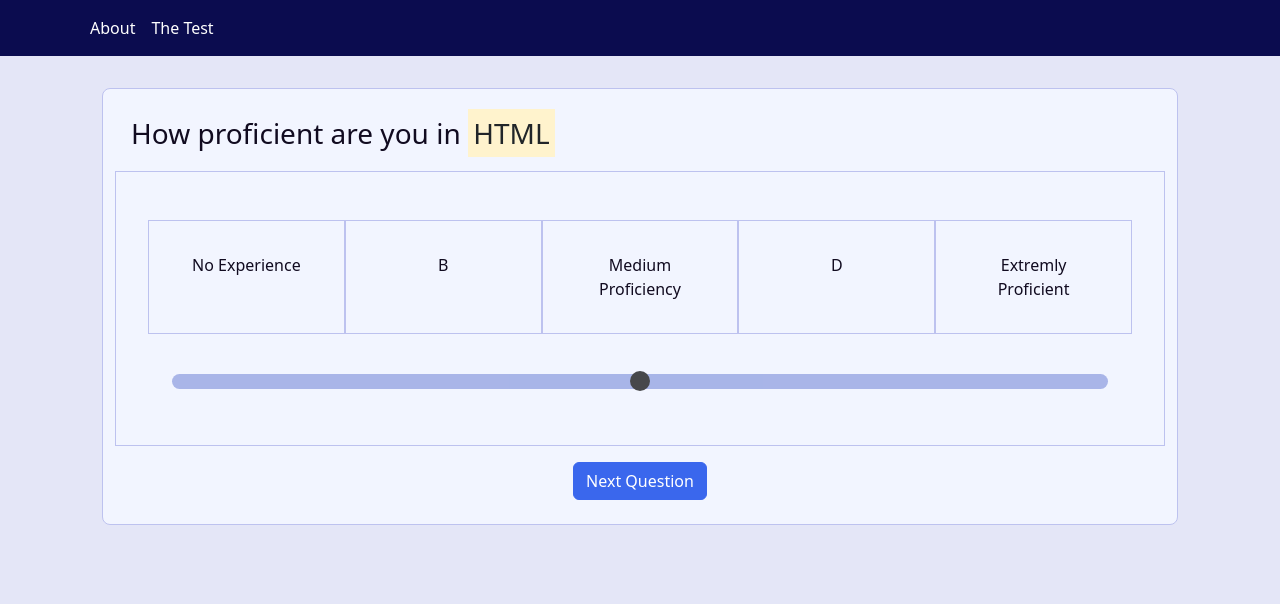
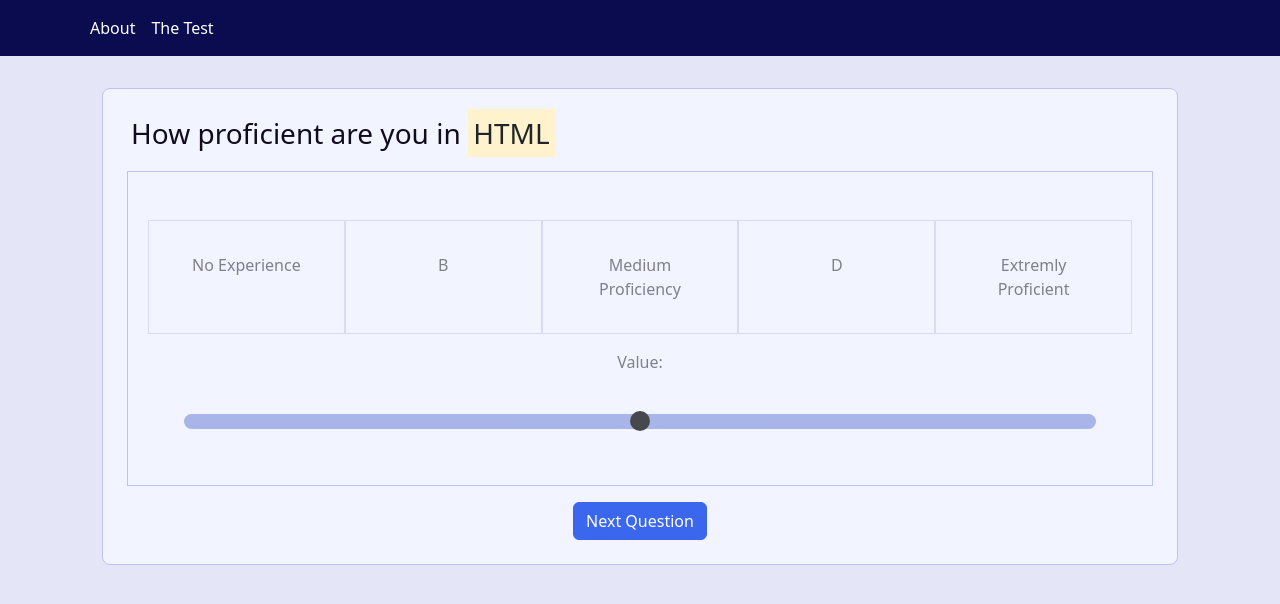
Before and after one commit to tatertatitotz/final-project, a plain HTML site: page index.html in a window 1280 px wide. Drawn offline with nearby package versions, Linux system fonts and the light colour scheme.

Commit message:
more answer opacity tweaking
changing opacity to indicate which answer is selected

```diff
--- a/index.html
+++ b/index.html
@@ -20,13 +20,17 @@
             <h3 class="p-1">
                 How proficient are you in <mark id="skill">HTML</mark>
             </h3>
-            <div class="row answer">
-                <p class="col answer" id="answer1">No Experience</p>
-                <p class="col answer">B</p>
-                <p class="col answer">Medium Proficiency</p>
-                <p class="col answer">D</p>
-                <p class="col answer">Extremly Proficient</p>
-                <div class="slidecontainer p-4" style="justify-content: auto; opacity: 1;">
+            <div class="answer">
+            <div class="row" style="opacity: 0.5;">
+                <p class="col answer" value="1">No Experience</p>
+                <p class="col answer" value="2">B</p>
+                <p class="col answer" value="3">Medium Proficiency</p>
+                <p class="col answer" value="4">D</p>
+                <p class="col answer" value="5">Extremly Proficient</p>
+
+                <p>Value: <span id="demo"></span></p>
+            </div>
+            <div class="slidecontainer p-4" style="justify-content: auto;">
                     <input type="range" min="1" max="5" value="3" class="slider" id="myRange"/>
 
                 </div>
@@ -50,8 +54,9 @@
         // Update the current slider value (each time you drag the slider handle)
         slider.oninput = function answerHighlight() {
             output.innerHTML = this.value;
-            if (slider.value = 1)
-                document.getElementById("answer1").style.opacity = 0.5;
+            slider.value =
+            if (value = "1")
+                document.style.opacity = 1;
         }
 
         //when the Next Question button is clicked, the Coding Language changes.
```
